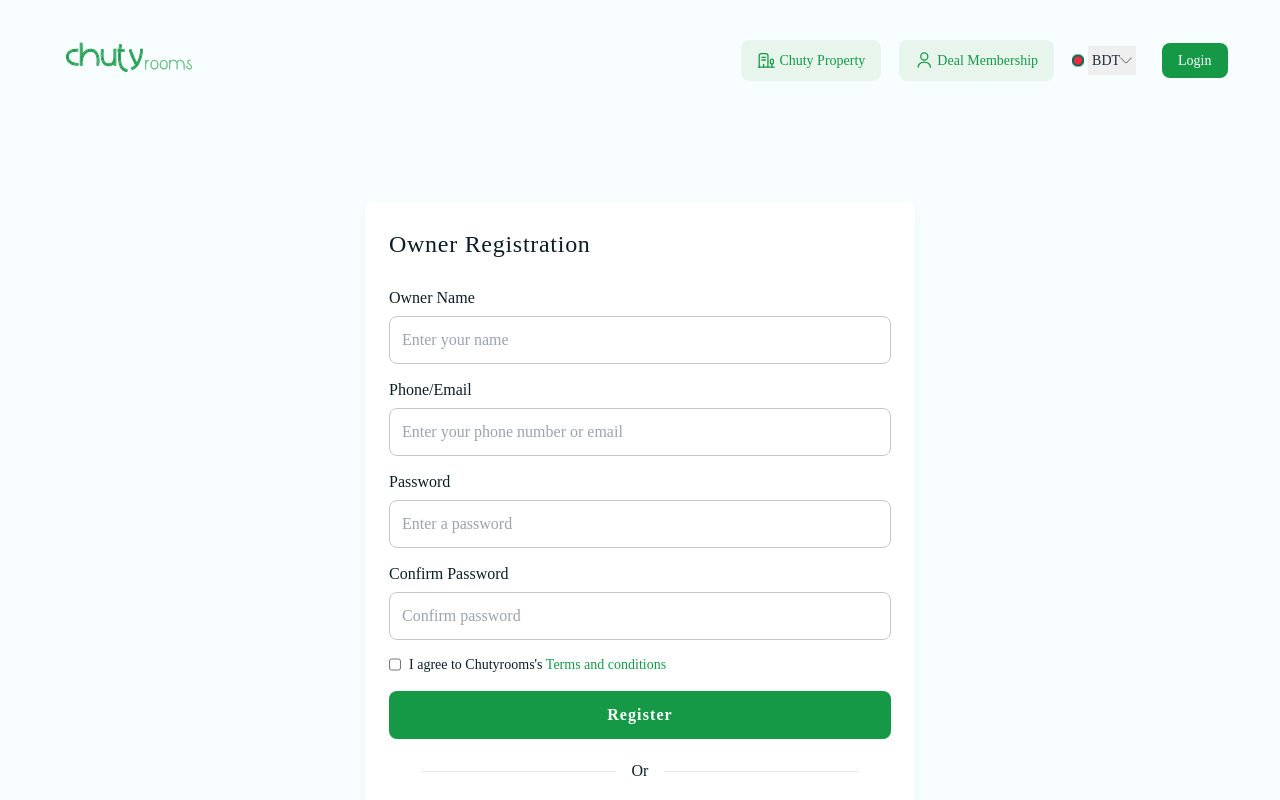
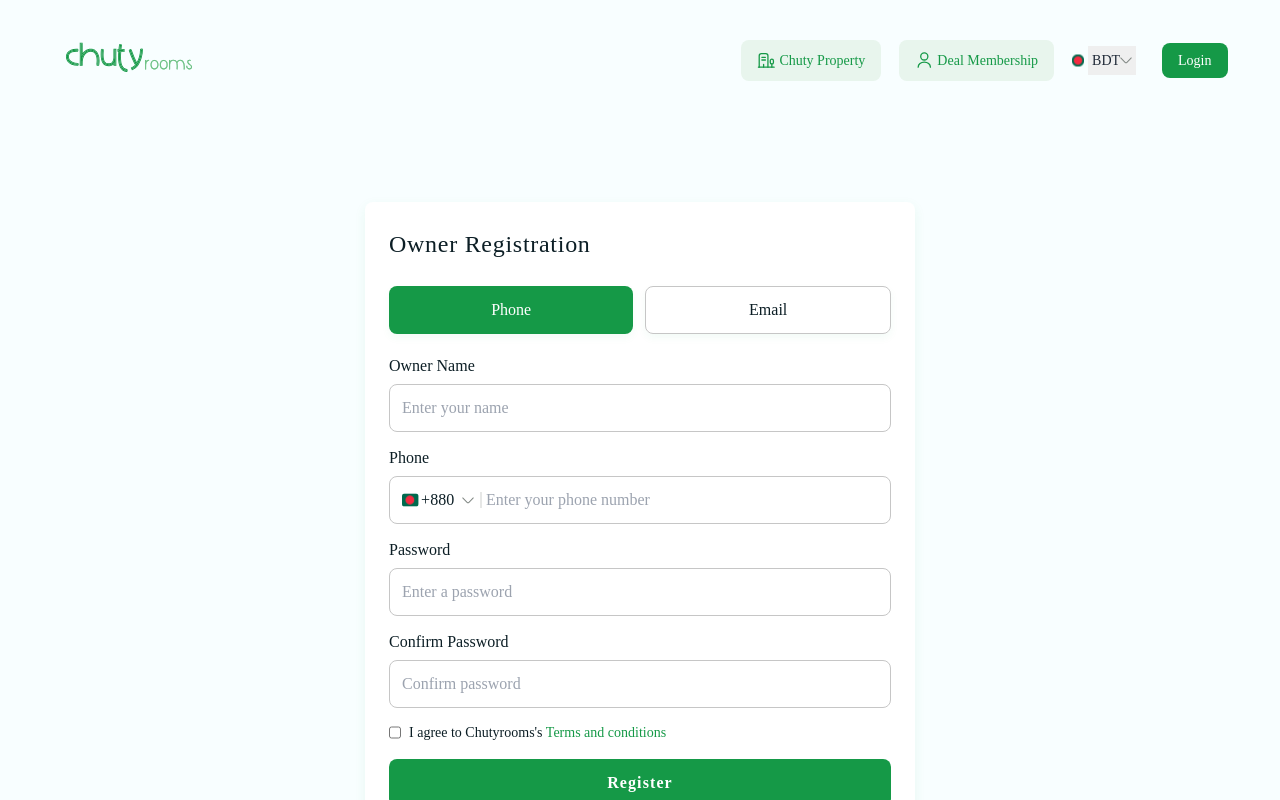
Before and after one commit to arif123s/chutyrooms-v2-client-side, a React (Vite) app: page /owner-register in a window 1280 px wide. Shown: the top 800 px of the page. Built offline with nearby package versions, Linux system fonts and the light colour scheme; a web font is replaced by a local one.

Commit message:
country code added in owner register

```diff
--- a/src/Pages/Auth/Owner/OwnerRegister/OwnerRegister.jsx
+++ b/src/Pages/Auth/Owner/OwnerRegister/OwnerRegister.jsx
@@ -1,6 +1,8 @@
 import { useNavigate } from "react-router-dom";
 import fbIcon from "../../../../assets/icons/facebook-login.svg";
 import googleIcon from "../../../../assets/icons/google-login.svg";
+import arrowIcon from "../../../../assets/icons/arrow-down.svg";
+import countryIcon from "../../../../assets/bd.svg";
 import { useState } from "react";
 import { useForm } from "react-hook-form";
 import Loading from "../../../Common/Includes/Loading/Loading";
@@ -22,10 +24,42 @@ const OwnerRegister = () => {
    });
   const [loading, setLoading] = useState(false);
   const dispatch = useDispatch();
+  const [loginMethod, setLoginMethod] = useState("phone");
+  const [showOptions, setShowOptions] = useState(false);
+  const [selectedCountry, setSelectedCountry] = useState({
+    code: "+880",
+    name: "Bangladesh",
+    image: countryIcon,
+  });
+
+  const countryData = [
+    { code: "+880", name: "Bangladesh", image: countryIcon },
+    { code: "+990", name: "India", image: countryIcon },
+    { code: "+220", name: "USA", image: countryIcon },
+    { code: "+750", name: "Australia", image: countryIcon },
+    { code: "+320", name: "Germany", image: countryIcon },
+    { code: "+160", name: "UK", image: countryIcon },
+    { code: "+960", name: "Argentina", image: countryIcon },
+    { code: "+960", name: "Argentina", image: countryIcon },
+    { code: "+960", name: "Argentina", image: countryIcon },
+    { code: "+960", name: "Argentina", image: countryIcon },
+    { code: "+960", name: "Argentina", image: countryIcon },
+    { code: "+960", name: "Argentina", image: countryIcon },
+    // Add more countries as needed
+  ];
+
+  const handleOptionSelect = (option) => {
+    setSelectedCountry(option);
+    setShowOptions(false); // Close the dropdown after selecting an option
+  };
 
   if (loading) {
     return <Loading></Loading>;
   }
+
+    const handleLoginMethod = (type) => {
+      setLoginMethod(type);
+    };
 
   // const isPasswordMatch = (password, confirmPassword) => {
   //   return password === confirmPassword;
@@ -53,6 +87,7 @@ const OwnerRegister = () => {
         username: data.username,
         type: "owner",
         password,
+        countryCode:selectedCountry.code
       };
 
       // send user data to database
@@ -79,7 +114,17 @@ const OwnerRegister = () => {
             dispatch(otpInfo(data));
             navigate(`/otp`);
           } else if (data.status === 101) {
-            console.log("Successfully registered!", data);
+             console.log("Successfully registered!", data.data.id);
+             sessionStorage.setItem(
+               "user",
+               JSON.stringify({
+                 id: data.data.id,
+                 otpExpiresAt: data.data.otp_expires_at,
+               })
+             );
+             dispatch(registerUser(data));
+             dispatch(otpInfo(data));
+             navigate(`/otp`);
           } else {
             console.log("Registration failed!", data)
           setErrorMessage({ status: true, message: data.errors.username[0] });
@@ -100,9 +145,34 @@ const OwnerRegister = () => {
 
   return (
     <div className="login-container">
-      <h2 className="login-title font-['Gilroy-semibold']">Owner Registration</h2>
+      <h2 className="login-title font-['Gilroy-semibold']">
+        Owner Registration
+      </h2>
 
-      <form onSubmit={handleSubmit(onSubmit)}>
+      <div className="flex gap-[12px]">
+        <button
+          onClick={() => handleLoginMethod("phone")}
+          className={`login-method ${
+            loginMethod === "phone"
+              ? "selected-login-method"
+              : "login-method-btn"
+          }`}
+        >
+          Phone
+        </button>
+        <button
+          onClick={() => handleLoginMethod("email")}
+          className={`login-method ${
+            loginMethod === "email"
+              ? "selected-login-method"
+              : "login-method-btn"
+          }`}
+        >
+          Email
+        </button>
+      </div>
+
+      <form className="mt-[20px]" onSubmit={handleSubmit(onSubmit)}>
         <div className="mb-[14px]">
           <label className="input-title" htmlFor="name">
             Owner Name
@@ -129,7 +199,7 @@ const OwnerRegister = () => {
           </label>
         </div>
 
-        <div className="mb-[14px]">
+        {/* <div className="mb-[14px]">
           <label className="input-title" htmlFor="username">
             Phone/Email
           </label>
@@ -153,7 +223,125 @@ const OwnerRegister = () => {
               </span>
             )}
           </label>
-        </div>
+        </div> */}
+
+        {loginMethod === "phone" ? (
+          <div className="mb-[14px]">
+            <label className="input-title" htmlFor="phone">
+              Phone
+            </label>
+            <div className="relative w-full">
+              <div className="phone-input-box">
+                <div className="flex">
+                  <div className="relative mr-[4px]">
+                    <div className="custom-select-container">
+                      <div
+                        className="selected-option flex items-center "
+                        onClick={() => setShowOptions(!showOptions)}
+                      >
+                        {selectedCountry ? (
+                          <div className="flex items-center mr-[6px]">
+                            <img
+                              src={selectedCountry.image}
+                              alt={selectedCountry.name}
+                              className="w-[20px] h-[14px] mr-[2px]"
+                            />
+                            {/* <span className="country-name">
+                            {selectedCountry.name}
+                          </span> */}
+                            <span className="cursor-default">
+                              {selectedCountry.code}
+                            </span>
+                          </div>
+                        ) : (
+                          <div className="flex items-center mr-[6px]">
+                            <img
+                              src={selectedCountry.image}
+                              alt=""
+                              className="w-[20px] h-[14px] mr-[2px]"
+                            />
+                            <span className="country-code">
+                              {selectedCountry.code}
+                            </span>
+                          </div>
+                        )}
+                        <img className="ml-[14px]" src={arrowIcon} alt="" />
+                      </div>
+                    </div>
+                  </div>
+                </div>
+                <div className="w-[2px] h-[16px] bg-[#E6E7E6] mr-[4px]"></div>
+                <input
+                  className="w-full block mb-[4px]"
+                  id="phone"
+                  name="phone"
+                  type="number"
+                  placeholder="Enter your phone number"
+                  {...register("phone", {
+                    required: {
+                      value: true,
+                      message: "Phone number is Required",
+                    },
+                  })}
+                />
+              </div>
+              {showOptions && (
+                <div className="options-container">
+                  <div className="options-list">
+                    {countryData.map((option, index) => (
+                      <div
+                        key={index}
+                        className="flex items-center gap-[6px] p-[2px] hover:bg-[#159947] hover:text-white"
+                        onClick={() => handleOptionSelect(option)}
+                      >
+                        <img
+                          src={option.image}
+                          alt={option.name}
+                          className="w-[26px] h-[20px]"
+                        />
+                        <span className="country-name">{option.name}</span>
+                        <span className="country-code">{option.code}</span>
+                      </div>
+                    ))}
+                  </div>
+                </div>
+              )}
+            </div>
+            <label className="">
+              {errors.phone?.type === "required" && (
+                <span className="label-text-alt text-red-500 block ">
+                  {errors.phone?.message}
+                </span>
+              )}
+            </label>
+          </div>
+        ) : (
+          <div className="mb-4">
+            <label className="input-title" htmlFor="email">
+              Email
+            </label>
+            <input
+              className="input-box"
+              id="email"
+              name="email"
+              type="email"
+              placeholder="Enter your email"
+              {...register("email", {
+                required: {
+                  value: true,
+                  message: "Email is Required",
+                },
+              })}
+            />
+            <label className="">
+              {errors.email?.type === "required" && (
+                <span className="label-text-alt text-red-500">
+                  {errors.email.message}
+                </span>
+              )}
+            </label>
+          </div>
+        )}
 
         {/* <div className="mb-4">
           <label className="input-title" htmlFor="phone">
--- a/src/Pages/Auth/User/Register/Register.css
+++ b/src/Pages/Auth/User/Register/Register.css
@@ -7,6 +7,7 @@
   align-items: center;
   border-radius: 8px;
   border: 1px solid #c6c6c6;
+
   margin-top: 6px;
 }
 
@@ -28,6 +29,7 @@
   border-top: none;
   border-radius: 4px;
   box-shadow: 0px 4px 8px rgba(0, 0, 0, 0.1);
+/* box-shadow: 0px 4px 12px 0px rgba(35, 184, 85, 0.08); */
   padding: 8px;
   overflow-y: auto;
 }
--- a/src/Pages/Auth/User/Register/Register.jsx
+++ b/src/Pages/Auth/User/Register/Register.jsx
@@ -26,7 +26,6 @@ const Register = () => {
   const [loading, setLoading] = useState(false);
   const dispatch = useDispatch();
   const [loginMethod,setLoginMethod]=useState("phone");
-
 
  const [showOptions, setShowOptions] = useState(false);
  const [selectedCountry, setSelectedCountry] = useState({
```
